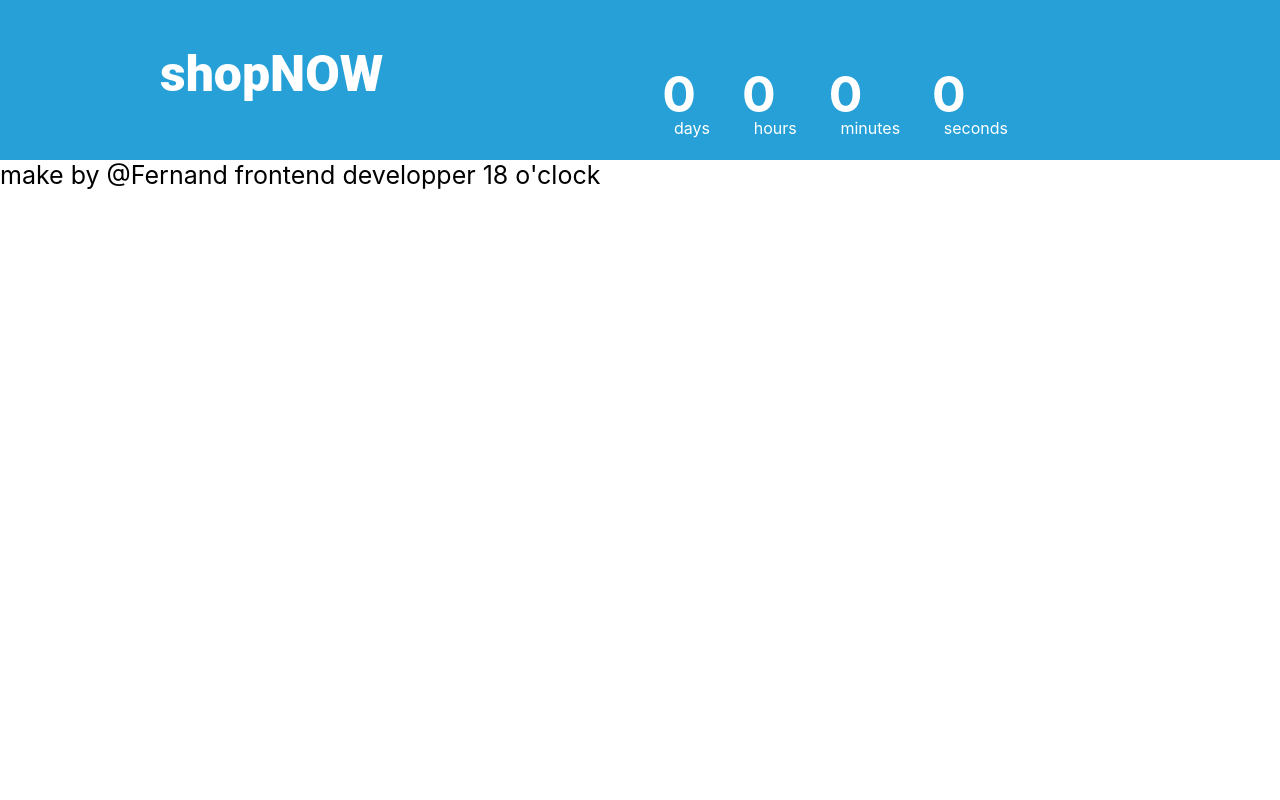
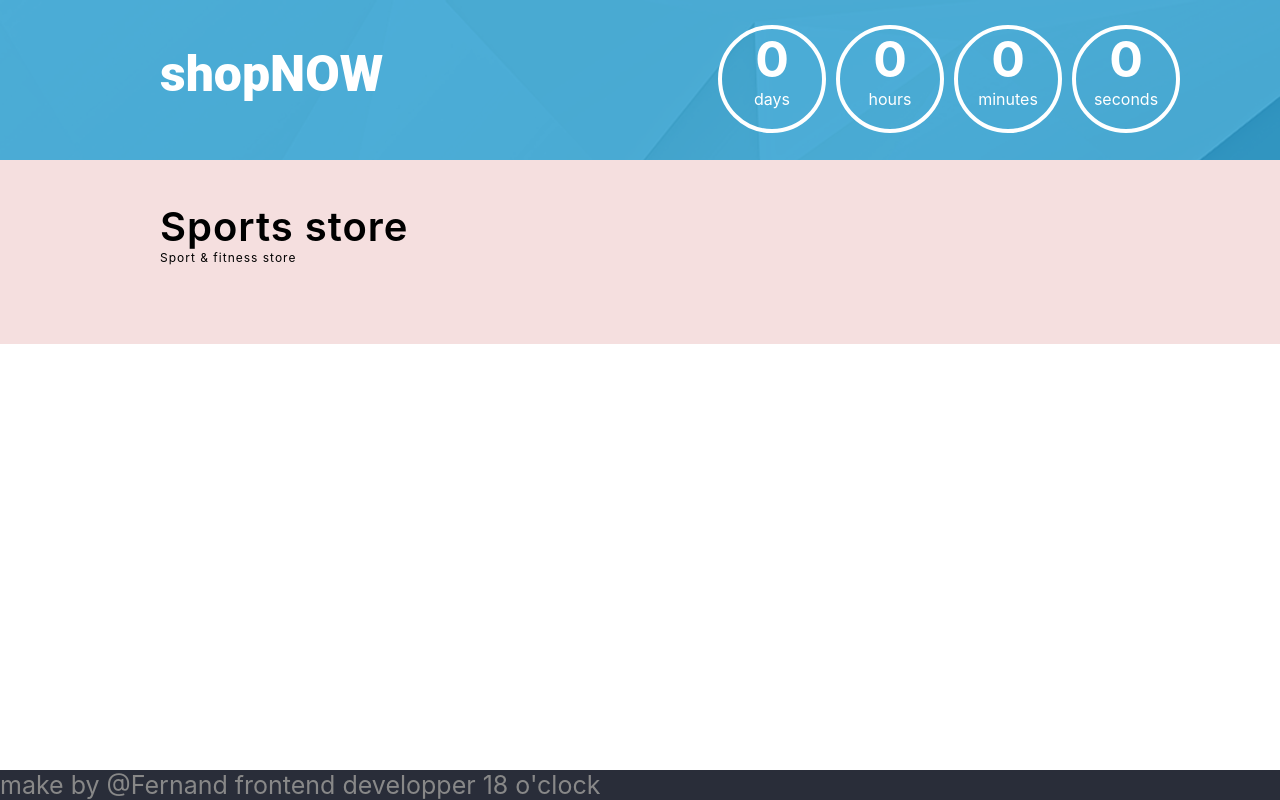
Before and after one commit to titi20117/MyFirstReactApp, a React (Create React App) app in the folder memory/: page / in a window 1280 px wide. Built offline with nearby package versions, Linux system fonts and the light colour scheme.

Commit message:
banner footer and header

```diff
--- a/memory/src/Components/Footer.js
+++ b/memory/src/Components/Footer.js
@@ -4,8 +4,9 @@ import '../Styles_Components/Footer.scss';
 class Footer extends React.Component {
     render() {
         const date = new Date();
-        return(<div className="footer-title">
-        <span>make by @Fernand frontend developper {date.getHours()} o'clock</span>
+        return(
+        <div className="footer">
+        <span className="footer__title">make by @Fernand frontend developper {date.getHours()} o'clock</span>
         </div>)
     }
 }
--- a/memory/src/Components/Header.js
+++ b/memory/src/Components/Header.js
@@ -5,11 +5,13 @@ import Data from './datas/headerData';
 
 class Header extends React.Component {
   render() {
-    const ShopTitle = <Description shopTitle={Data[0].title.shopTitle}/>;
-    return(<div className="header-container">
-      {ShopTitle}
-      <div className="header-container__title">
-      </div>
+    const ShopHeaderTitle = <Description
+      shopHeaderTitle={Data[0].title.shopDescriptionTitle}
+      shopSmallDescription={Data[0].title.smallDescriptionTitle}
+    />;
+    return(
+    <div className="header-container">
+      {ShopHeaderTitle}
       <div className="header-container__authorisation"></div>
       <div className="header-container__information"></div>
     </div>)
--- a/memory/src/Components/PromoBanner.js
+++ b/memory/src/Components/PromoBanner.js
@@ -11,16 +11,16 @@ class Banner extends React.Component {
             {ShopTitle}
             <div className="banner-container__notifications">
                 <div className="banner-container__notifications__time">
-                <span className="banner-container__notifications__time__number">0</span>
+                <div className="banner-container__notifications__time__number">0</div>
                 <span className="banner-container__notifications__time__period">days</span></div>
                 <div className="banner-container__notifications__time">
-                <span className="banner-container__notifications__time__number">0</span>
+                <div className="banner-container__notifications__time__number">0</div>
                 <span className="banner-container__notifications__time__period">hours</span></div>
                 <div className="banner-container__notifications__time">
-                <span className="banner-container__notifications__time__number">0</span>
+                <div className="banner-container__notifications__time__number">0</div>
                 <span className="banner-container__notifications__time__period">minutes</span></div>
                 <div className="banner-container__notifications__time">
-                <span className="banner-container__notifications__time__number">0</span>
+                <div className="banner-container__notifications__time__number">0</div>
                 <span className="banner-container__notifications__time__period">seconds</span></div>
             </div>
         </div>
--- a/memory/src/Components/headers/description.js
+++ b/memory/src/Components/headers/description.js
@@ -7,7 +7,11 @@ class Description extends React.Component {
         }
     }
     render() {
-        return (<div><span>{this.props.shopDescriptionTitle}</span></div>)
+        return (
+        <div className="header-container__title">
+            <span className="header-container__title__secondTitle">{this.props.shopHeaderTitle}</span>
+            <span className="header-container__title__description">{this.props.shopSmallDescription}</span>
+        </div>)
     }
 }
 export default Description
--- a/memory/src/Styles_Components/Footer.scss
+++ b/memory/src/Styles_Components/Footer.scss
@@ -1,3 +1,11 @@
-.footer-title span {
-    font-size: 25px;
+.footer {
+    position: absolute;
+    bottom: 0;
+    width: 100%;
+    margin: 30px 0 0 0;
+    background: #292d39;
+    &__title {
+        font-size: 25px;
+        color: #888888;
+    }
 }
--- a/memory/src/Styles_Components/Header.scss
+++ b/memory/src/Styles_Components/Header.scss
@@ -1,4 +1,21 @@
-.myLink {
-    color: #4b2e2e;
-    font-size: 16px;
+.header-container {
+    background: rgb(245, 223, 223);
+    height: 184px;
+    &__title {
+        &__secondTitle{
+            position:absolute;
+            top: 202px;
+            left: 160px;
+            font-size: 40px;
+            font-weight: 600;
+            letter-spacing: 1px;
+        }
+        &__description{
+            position:absolute;
+            top: 250px;
+            left: 160px;
+            font-size: 12px;
+            letter-spacing: 1px;
+        }
+    }
 }
--- a/memory/src/Styles_Components/PromoBanner.scss
+++ b/memory/src/Styles_Components/PromoBanner.scss
@@ -1,5 +1,5 @@
 .banner-container {
-    background: url() 50% 0 no-repeat;
+    background: url('../Components/banner/images/promobanner_bg.png') 50% 0 no-repeat;
     display: flex;
     height: 160px;
     background-color: #26a0d7;
@@ -15,21 +15,24 @@
     &__notifications {
         display: flex;
         position: absolute;
-        right: 250px;
-        top: 64px;
+        right: 100px;
+        top: 25px;
         margin-left: 10px;
         &__time {
             margin-left: 10px;
+            border: 4px solid #ffffff;
+            height: 100px;
+            width: 100px;
+            text-align: center;
+            border-radius: 50%;
             &__number {
                 color: #fff;
                 font-size: 50px;
                 font-weight: 700;
+                height: 60px;
             }
             &__period {
                 color: #fff;
-                position: relative;
-                top: 22px;
-                right: 22px;
             }
         }
     }
```
Also changed, not shown: memory/src/Components/banner/images/promobanner_bg.png (renamed from memory/public/images/promobanner_bg.png).
